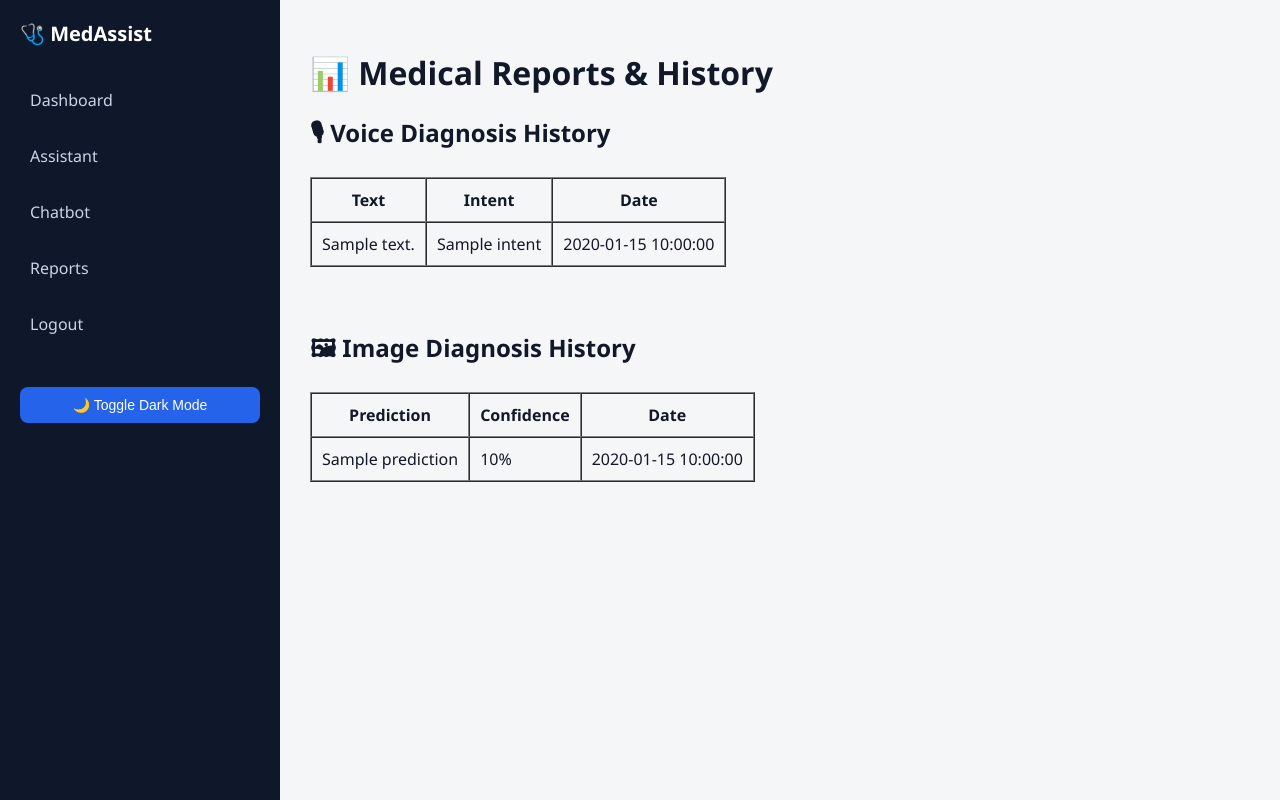
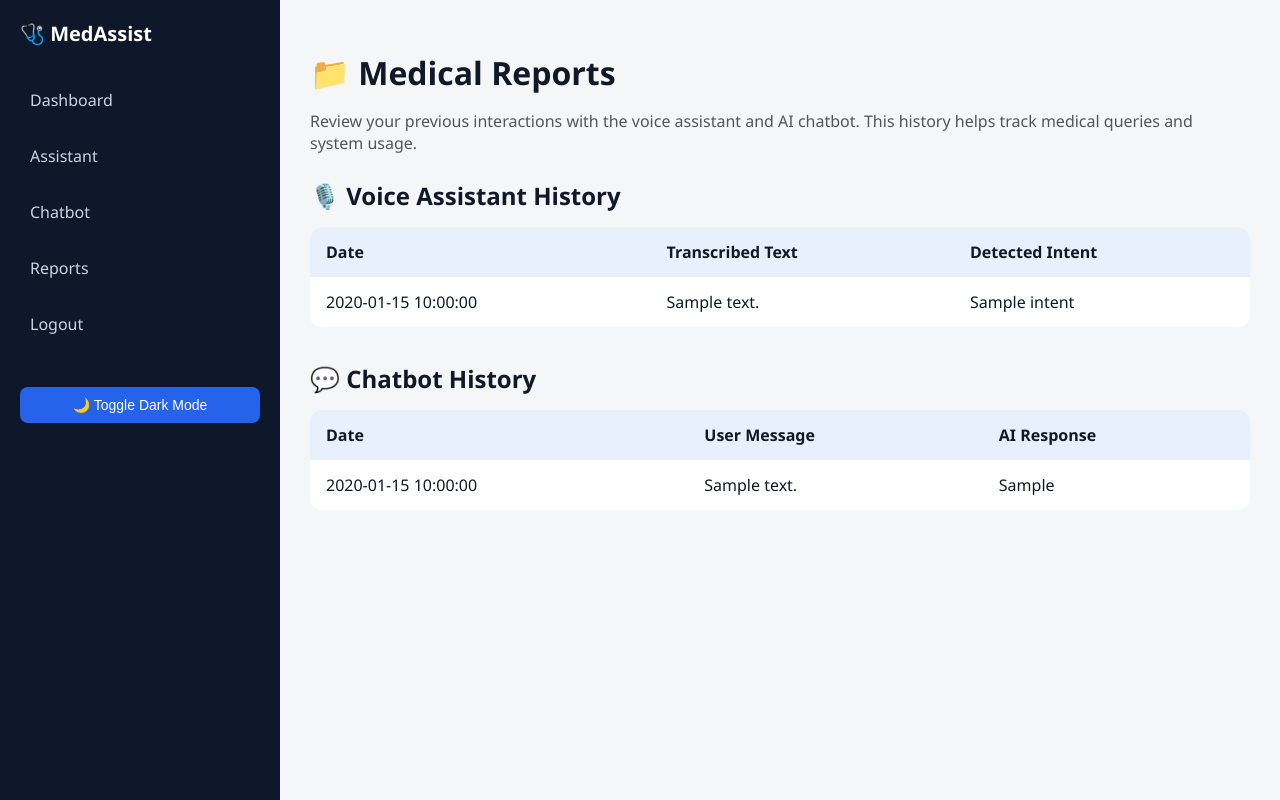
Before and after one commit to Yashwanthg876/voice-medical-assistant, a Flask app: template templates/reports.html in a window 1280 px wide. Run offline with Flask 3, Linux system fonts and the light colour scheme; the template is opened without the code that fills it: most values are stand-ins (such as "Sample title", 1, 10 or a date in 2020).

Commit message:
Redesign reports page UI with professional tables and sections

```diff
--- a/templates/reports.html
+++ b/templates/reports.html
@@ -1,40 +1,140 @@
 {% extends "base.html" %}
 {% block content %}
 
-<h1>📊 Medical Reports & History</h1>
+<style>
+.reports-header {
+    margin-bottom: 25px;
+}
 
-<h2>🎙 Voice Diagnosis History</h2>
-<table border="1" cellpadding="10" cellspacing="0">
+.reports-header h1 {
+    margin-bottom: 5px;
+}
+
+.reports-header p {
+    color: var(--muted);
+}
+
+.section {
+    margin-bottom: 35px;
+}
+
+.section h2 {
+    margin-bottom: 15px;
+}
+
+.table-wrapper {
+    overflow-x: auto;
+}
+
+table {
+    width: 100%;
+    border-collapse: collapse;
+    background: var(--card);
+    border-radius: 12px;
+    overflow: hidden;
+}
+
+th, td {
+    padding: 14px 16px;
+    text-align: left;
+}
+
+th {
+    background-color: rgba(37, 99, 235, 0.1);
+    font-weight: 600;
+}
+
+tr:nth-child(even) {
+    background-color: rgba(0,0,0,0.03);
+}
+
+body.dark tr:nth-child(even) {
+    background-color: rgba(255,255,255,0.05);
+}
+
+tr:hover {
+    background-color: rgba(37,99,235,0.08);
+}
+
+.empty-state {
+    padding: 20px;
+    border-radius: 10px;
+    background: var(--card);
+    color: var(--muted);
+    text-align: center;
+}
+</style>
+
+<div class="reports-header">
+    <h1>📁 Medical Reports</h1>
+    <p>
+        Review your previous interactions with the voice assistant and AI chatbot.
+        This history helps track medical queries and system usage.
+    </p>
+</div>
+
+<!-- Voice Reports -->
+<div class="section">
+    <h2>🎙️ Voice Assistant History</h2>
+
+    {% if voice_logs and voice_logs|length > 0 %}
+    <div class="table-wrapper">
+        <table>
+            <thead>
                 <tr>
-        <th>Text</th>
-        <th>Intent</th>
                     <th>Date</th>
+                    <th>Transcribed Text</th>
+                    <th>Detected Intent</th>
                 </tr>
+            </thead>
+            <tbody>
                 {% for v in voice_logs %}
                 <tr>
+                    <td>{{ v.created_at }}</td>
                     <td>{{ v.text }}</td>
                     <td>{{ v.intent }}</td>
-        <td>{{ v.timestamp }}</td>
                 </tr>
                 {% endfor %}
+            </tbody>
         </table>
+    </div>
+    {% else %}
+        <div class="empty-state">
+            No voice interactions recorded yet.
+        </div>
+    {% endif %}
+</div>
 
-<br><br>
+<!-- Chatbot Reports -->
+<div class="section">
+    <h2>💬 Chatbot History</h2>
 
-<h2>🖼 Image Diagnosis History</h2>
-<table border="1" cellpadding="10" cellspacing="0">
+    {% if chatbot_logs and chatbot_logs|length > 0 %}
+    <div class="table-wrapper">
+        <table>
+            <thead>
                 <tr>
-        <th>Prediction</th>
-        <th>Confidence</th>
                     <th>Date</th>
+                    <th>User Message</th>
+                    <th>AI Response</th>
                 </tr>
-    {% for i in image_logs %}
+            </thead>
+            <tbody>
+                {% for c in chatbot_logs %}
                 <tr>
-        <td>{{ i.prediction }}</td>
-        <td>{{ (i.confidence * 100)|round(2) }}%</td>
-        <td>{{ i.timestamp }}</td>
+                    <td>{{ c.created_at }}</td>
+                    <td>{{ c.user_message }}</td>
+                    <td>{{ c.bot_reply }}</td>
                 </tr>
                 {% endfor %}
+            </tbody>
         </table>
+    </div>
+    {% else %}
+        <div class="empty-state">
+            No chatbot conversations available yet.
+        </div>
+    {% endif %}
+</div>
 
 {% endblock %}
```
Lines whose indentation alone changed are shown as unchanged.
